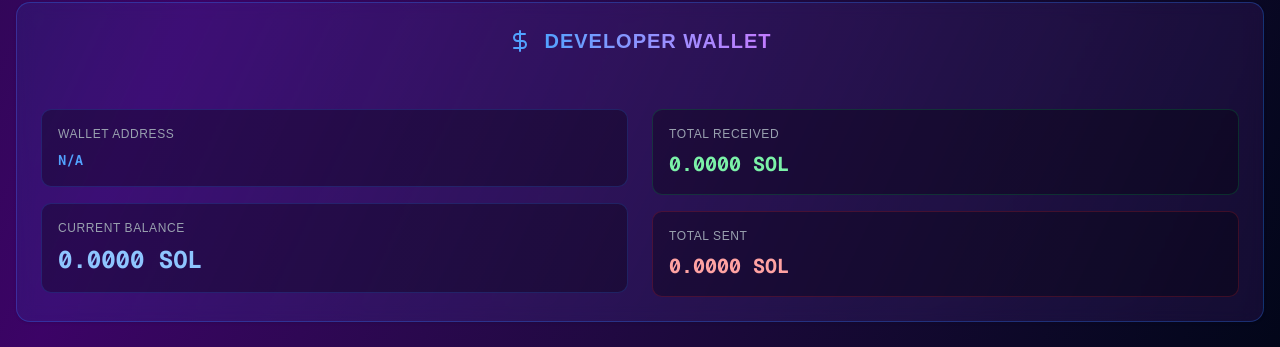
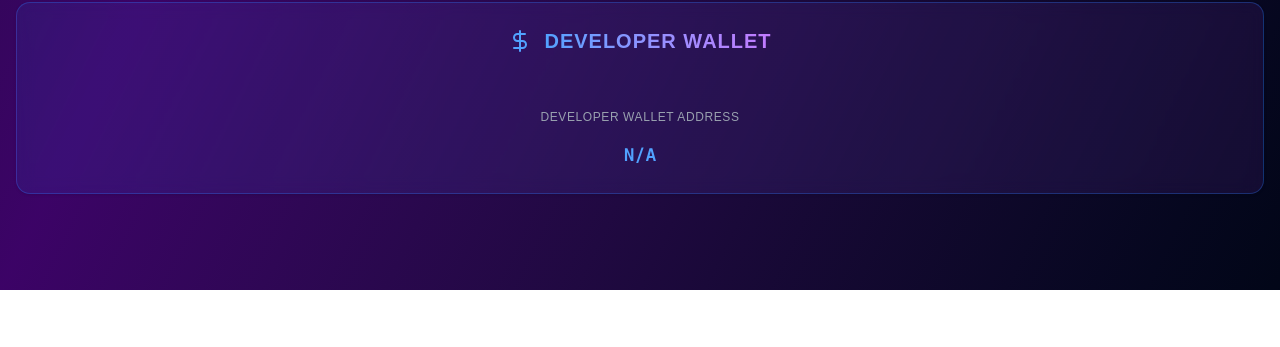
Before and after one commit to 9bapa/bullball, a Next.js app: page / in a window 1280 px wide. Shown: the part 2316-2663 px from the top of the page. After the commit the page ends 2606 px from the top, so only its background shows below. Built offline with nearby package versions, Linux system fonts and the light colour scheme; no server answers; the database is empty.

Commit message:
ui: simplify dev wallet section to show only address

```diff
--- a/src/app/page.tsx
+++ b/src/app/page.tsx
@@ -746,36 +746,9 @@ export default function ProfitBallDashboard() {
             </CardTitle>
           </CardHeader>
           <CardContent>
-            <div className="grid gap-6 md:grid-cols-2">
-              <div className="space-y-4">
-                <div className="p-4 rounded-lg bg-black/30 border border-blue-500/20">
-                  <p className="text-xs text-gray-400 uppercase tracking-wider mb-2">Wallet Address</p>
-                  <p className="text-blue-400 font-mono font-semibold text-sm">{devWallet.address || 'N/A'}</p>
-                </div>
-                <div className="p-4 rounded-lg bg-black/30 border border-blue-500/20">
-                  <p className="text-xs text-gray-400 uppercase tracking-wider mb-2">Current Balance</p>
-                  <p className="text-2xl font-bold font-mono text-blue-300">
-                    {devWallet.balance.toFixed(4)} SOL
-                  </p>
-                  {/* <p className="text-sm text-gray-400">
-                    ${(devWallet.balance * metrics.currentSolPrice).toFixed(2)} USD
-                  </p> */}
-                </div>
-              </div>
-              <div className="space-y-4">
-                <div className="p-4 rounded-lg bg-black/30 border border-green-500/20">
-                  <p className="text-xs text-gray-400 uppercase tracking-wider mb-2">Total Received</p>
-                  <p className="text-xl font-bold font-mono text-green-300">
-                    {devWallet.totalReceived.toFixed(4)} SOL
-                  </p>
-                </div>
-                <div className="p-4 rounded-lg bg-black/30 border border-red-500/20">
-                  <p className="text-xs text-gray-400 uppercase tracking-wider mb-2">Total Sent</p>
-                  <p className="text-xl font-bold font-mono text-red-300">
-                    {devWallet.totalSent.toFixed(4)} SOL
-                  </p>
-                </div>
-              </div>
+            <div className="text-center">
+              <p className="text-xs text-gray-400 uppercase tracking-wider mb-4">Developer Wallet Address</p>
+              <p className="text-blue-400 font-mono font-semibold text-lg break-all">{devWallet.address || 'N/A'}</p>
             </div>
           </CardContent>
         </Card>
```
